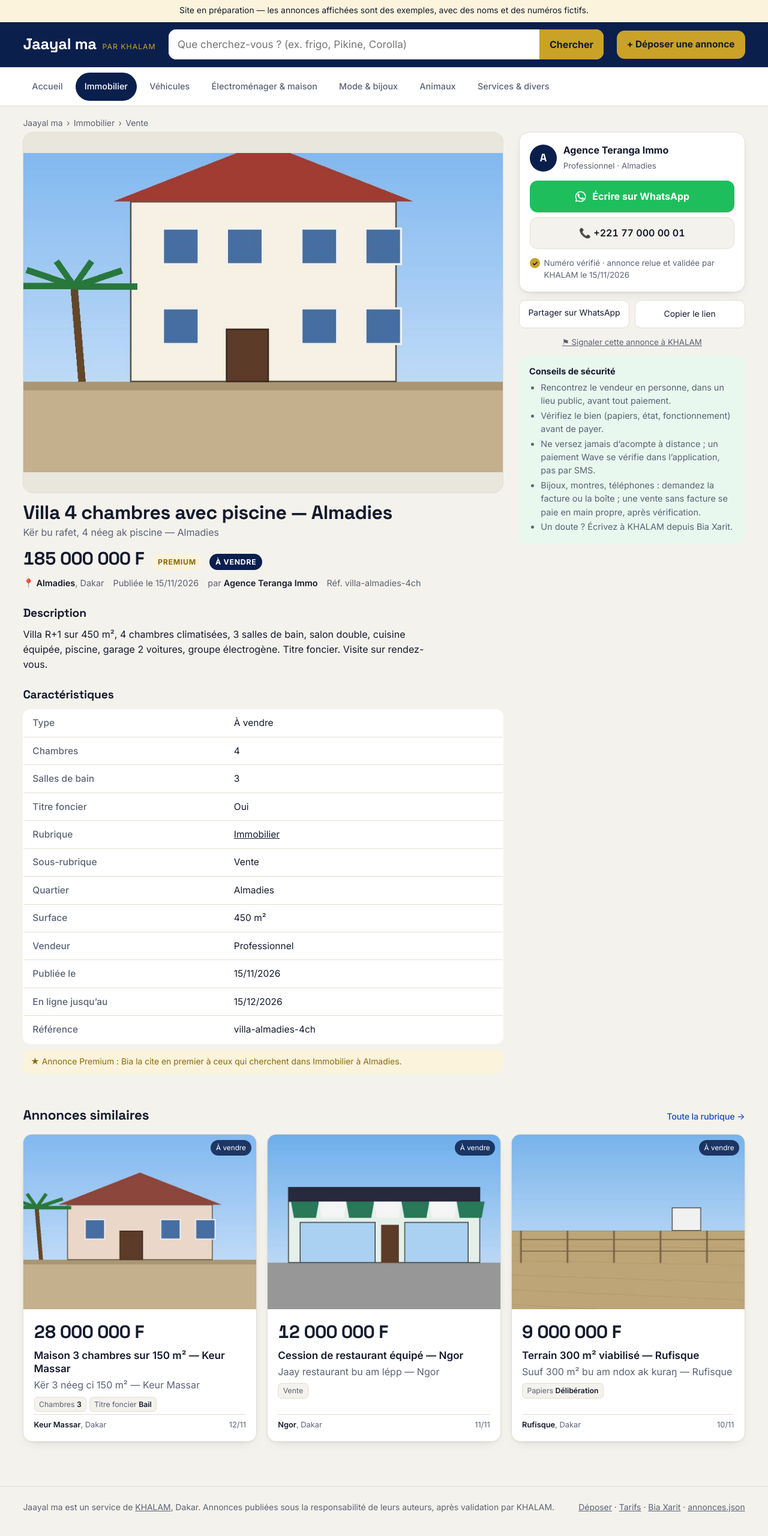
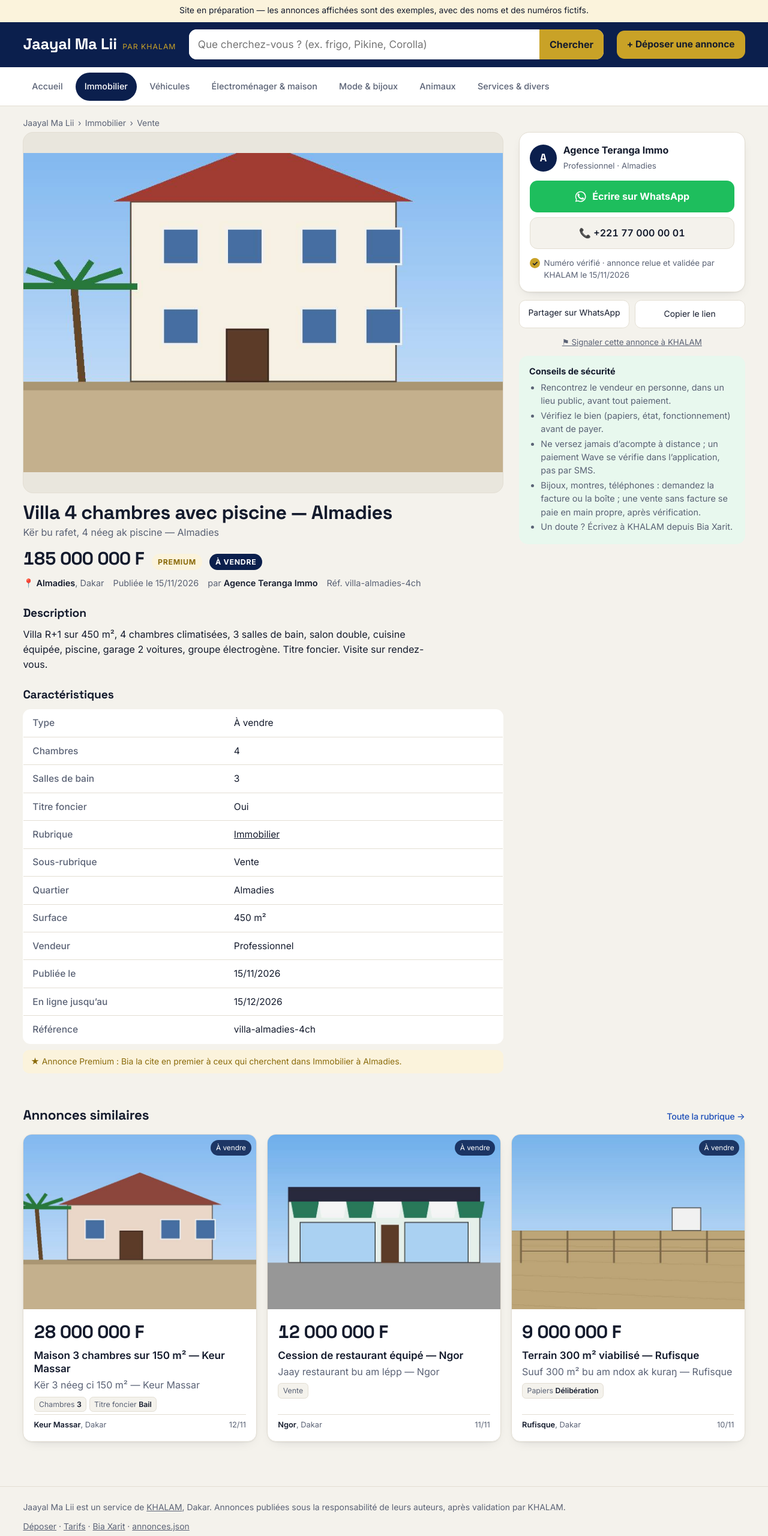
Before and after one commit to lamicisse33-dotcom/jaayal-ma, a plain HTML site: page a/villa-almadies-4ch.html in a window 1280 px wide. Shown: the whole page at 60% size. Drawn offline with Linux system fonts and the light colour scheme.

Commit message:
Set Jaayal Ma Lii name and canonical domain

```diff
--- a/a/villa-almadies-4ch.html
+++ b/a/villa-almadies-4ch.html
@@ -1,10 +1,10 @@
 <!doctype html>
 <html lang="fr"><head><meta charset="utf-8"><meta name="viewport" content="width=device-width,initial-scale=1,viewport-fit=cover"><meta name="robots" content="noindex,follow">
-<title>Villa 4 chambres avec piscine — Almadies — 185 000 000 F à Almadies | Jaayal ma</title>
+<title>Villa 4 chambres avec piscine — Almadies — 185 000 000 F à Almadies | Jaayal Ma Lii</title>
 <meta name="description" content="Villa 4 chambres avec piscine — Almadies — 185 000 000 F, Almadies. Villa R+1 sur 450 m², 4 chambres climatisées, 3 salles de bain, salon double, cuisine équipée, piscine, garage 2 voiture">
-<link rel="canonical" href="https://jaayalma.khalam.app/a/villa-almadies-4ch.html">
-<meta property="og:type" content="website"><meta property="og:url" content="https://jaayalma.khalam.app/a/villa-almadies-4ch.html"><meta property="og:locale" content="fr_SN"><meta name="twitter:card" content="summary">
-<meta property="og:title" content="Villa 4 chambres avec piscine — Almadies — 185 000 000 F à Almadies | Jaayal ma"><meta property="og:description" content="Villa 4 chambres avec piscine — Almadies — 185 000 000 F, Almadies. Villa R+1 sur 450 m², 4 chambres climatisées, 3 salles de bain, salon double, cuisine équipée, piscine, garage 2 voiture"><meta property="og:site_name" content="Jaayal ma">
+<link rel="canonical" href="https://jaayalmalii.khalam.app/a/villa-almadies-4ch.html">
+<meta property="og:type" content="website"><meta property="og:url" content="https://jaayalmalii.khalam.app/a/villa-almadies-4ch.html"><meta property="og:locale" content="fr_SN"><meta name="twitter:card" content="summary">
+<meta property="og:title" content="Villa 4 chambres avec piscine — Almadies — 185 000 000 F à Almadies | Jaayal Ma Lii"><meta property="og:description" content="Villa 4 chambres avec piscine — Almadies — 185 000 000 F, Almadies. Villa R+1 sur 450 m², 4 chambres climatisées, 3 salles de bain, salon double, cuisine équipée, piscine, garage 2 voiture"><meta property="og:site_name" content="Jaayal Ma Lii">
 
 <link rel="preconnect" href="https://fonts.googleapis.com"><link rel="stylesheet" href="https://fonts.googleapis.com/css2?family=Inter:wght@400;500;600;700&family=Space+Grotesk:wght@500;700&display=swap"><style>
 :root{--bg:#F4F2EC;--carte:#FFFFFF;--fg:#141B2D;--doux:#5A6275;--ligne:#E3DED3;--marine:#0B1F4D;--marine2:#163070;--or:#C9A227;--or-fond:#FBF3DC;--prio:#1E4FB8;--prio-fond:#E6EEFF;--wa:#1EBE5D;--vert-fond:#E8F8EE;--ombre:0 0.0625rem 0.125rem rgba(20,27,45,.06),0 0.375rem 1.25rem -0.75rem rgba(20,27,45,.25);
@@ -259,12 +259,12 @@ h2.sec{flex-wrap:wrap}
 </head><body>
 <div class="maquette">Site en préparation — les annonces affichées sont des exemples, avec des noms et des numéros fictifs.</div>
 <header class="bande"><div class="int">
-<a class="marque" href="../index.html"><b>Jaayal ma</b><span>par KHALAM</span></a>
+<a class="marque" href="../index.html"><b>Jaayal Ma Lii</b><span>par KHALAM</span></a>
 <form class="cherche" action="../recherche.html" method="get" role="search"><input type="search" name="q" value="" placeholder="Que cherchez-vous ? (ex. frigo, Pikine, Corolla)" aria-label="Rechercher une annonce"><button type="submit">Chercher</button></form>
 <a class="bdeposer" href="../deposer.html">+ Déposer une annonce</a>
 </div></header>
 <nav class="ruban" aria-label="Rubriques"><div class="int"><a href="../index.html">Accueil</a><a href="../r/immobilier.html" aria-current=page>Immobilier</a><a href="../r/vehicules.html">Véhicules</a><a href="../r/electromenager.html">Électroménager &amp; maison</a><a href="../r/mode.html">Mode &amp; bijoux</a><a href="../r/animaux.html">Animaux</a><a href="../r/services.html">Services &amp; divers</a></div></nav>
-<div class="int"><p class="fil"><a href="../index.html">Jaayal ma</a> › <a href="../r/immobilier.html">Immobilier</a> › <a href="../r/immobilier.html#vente">Vente</a></p></div>
+<div class="int"><p class="fil"><a href="../index.html">Jaayal Ma Lii</a> › <a href="../r/immobilier.html">Immobilier</a> › <a href="../r/immobilier.html#vente">Vente</a></p></div>
 <main class="int fiche">
 <article>
 <div class="galerie"><img class="grande" id="grande" src="../img/villa-almadies.jpg" alt="Villa 4 chambres avec piscine — Almadies"></div>
@@ -280,7 +280,7 @@ h2.sec{flex-wrap:wrap}
 <a class="bwa" href="https://wa.me/221770000001?text=Bonjour,%20je%20vous%20contacte%20pour%20votre%20annonce%20Jaayal%20ma%20:%20Villa%204%20chambres%20avec%20piscine%20—%20Almadies"><svg viewBox="0 0 24 24" aria-hidden="true"><path d="M17.5 14.4c-.3-.1-1.8-.9-2-1-.3-.1-.5-.1-.7.1-.2.3-.8 1-.9 1.2-.2.2-.3.2-.6.1-.3-.1-1.3-.5-2.4-1.5-.9-.8-1.5-1.8-1.7-2.1-.2-.3 0-.5.1-.6l.5-.6c.1-.2.2-.3.3-.5.1-.2 0-.4 0-.5l-.9-2.1c-.2-.6-.5-.5-.7-.5h-.6c-.2 0-.5.1-.8.4-.3.3-1 1-1 2.5s1.1 2.9 1.2 3.1c.1.2 2.1 3.2 5.1 4.5.7.3 1.3.5 1.7.6.7.2 1.4.2 1.9.1.6-.1 1.8-.7 2-1.4.2-.7.2-1.3.2-1.4-.1-.2-.3-.3-.6-.4zM12 2a10 10 0 0 0-8.6 15.1L2 22l5-1.3A10 10 0 1 0 12 2zm0 18.2c-1.5 0-3-.4-4.3-1.2l-.3-.2-3 .8.8-2.9-.2-.3A8.2 8.2 0 1 1 12 20.2z"/></svg> Écrire sur WhatsApp</a>
 <a class="btel" href="tel:+221770000001">📞 +221 77 000 00 01</a>
 <p class="verif"><i>✓</i> Numéro vérifié · annonce relue et validée par KHALAM le 15/11/2026</p></div>
-<div class="partage"><a href="https://wa.me/?text=Villa 4 chambres avec piscine — Almadies%20-%20185%20000%20000%20F%20-%20https://jaayalma.khalam.app/a/villa-almadies-4ch.html">Partager sur WhatsApp</a><button type="button" id="copier" data-url="https://jaayalma.khalam.app/a/villa-almadies-4ch.html">Copier le lien</button></div>
+<div class="partage"><a href="https://wa.me/?text=Villa 4 chambres avec piscine — Almadies%20-%20185%20000%20000%20F%20-%20https://jaayalmalii.khalam.app/a/villa-almadies-4ch.html">Partager sur WhatsApp</a><button type="button" id="copier" data-url="https://jaayalmalii.khalam.app/a/villa-almadies-4ch.html">Copier le lien</button></div>
 <a class="signaler" href="https://khalam.app/bia">⚑ Signaler cette annonce à KHALAM</a>
 <div class="securite"><b>Conseils de sécurité</b><ul><li>Rencontrez le vendeur en personne, dans un lieu public, avant tout paiement.</li><li>Vérifiez le bien (papiers, état, fonctionnement) avant de payer.</li><li>Ne versez jamais d’acompte à distance ; un paiement Wave se vérifie dans l’application, pas par SMS.</li><li>Bijoux, montres, téléphones : demandez la facture ou la boîte ; une vente sans facture se paie en main propre, après vérification.</li><li>Un doute ? Écrivez à KHALAM depuis Bia Xarit.</li></ul></div>
 </aside>
@@ -298,7 +298,7 @@ h2.sec{flex-wrap:wrap}
 <div class="attrs"><span>Papiers <b>Délibération</b></span></div>
 <div class="meta"><span><b>Rufisque</b>, Dakar</span><span>10/11</span></div></div></a></div></section>
 </main>
-<footer><div class="int"><span>Jaayal ma est un service de <a href="https://khalam.app">KHALAM</a>, Dakar. Annonces publiées sous la responsabilité de leurs auteurs, après validation par KHALAM.</span><span><a href="../deposer.html">Déposer</a> · <a href="../index.html#tarifs">Tarifs</a> · <a href="https://khalam.app/bia">Bia Xarit</a> · <a href="../annonces.json">annonces.json</a></span></div></footer>
+<footer><div class="int"><span>Jaayal Ma Lii est un service de <a href="https://khalam.app">KHALAM</a>, Dakar. Annonces publiées sous la responsabilité de leurs auteurs, après validation par KHALAM.</span><span><a href="../deposer.html">Déposer</a> · <a href="../index.html#tarifs">Tarifs</a> · <a href="https://khalam.app/bia">Bia Xarit</a> · <a href="../annonces.json">annonces.json</a></span></div></footer>
 <script>(function(){var g=document.getElementById('grande'),v=document.querySelectorAll('.vignettes img');v.forEach(function(im){im.addEventListener('click',function(){g.src=im.src;v.forEach(function(x){x.removeAttribute('aria-current')});im.setAttribute('aria-current','true');});});
 var c=document.getElementById('copier');if(c)c.addEventListener('click',function(){var u=c.dataset.url;function ok(){c.textContent='Lien copié ✓';setTimeout(function(){c.textContent='Copier le lien'},1800)}
 if(navigator.clipboard&&navigator.clipboard.writeText){navigator.clipboard.writeText(u).then(ok,function(){prompt('Copiez le lien :',u)})}else{prompt('Copiez le lien :',u)}});})();</script>
```
